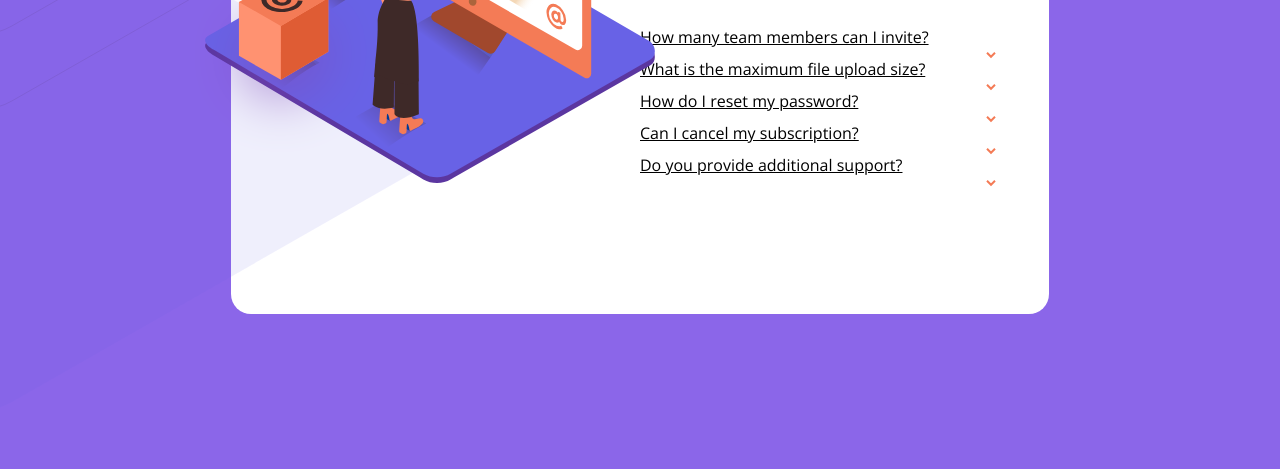
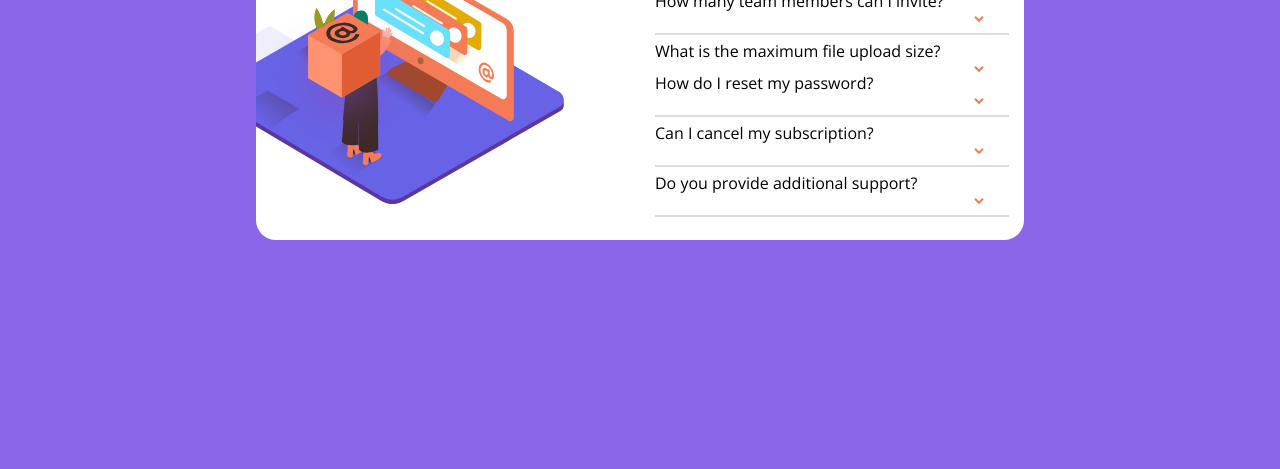
Before and after one commit to AylanaQueiroz/card, a plain HTML site: page index.html in a window 1280 px wide. Shown: the part 331-800 px from the top of the page. Drawn offline with nearby package versions, Linux system fonts and the light colour scheme.

Commit message:
img align and faq

```diff
--- a/index.css
+++ b/index.css
@@ -1,51 +1,90 @@
 body {
     background-color: #8b66e9;
     font-family: 'Open Sans', sans-serif;
+    align-items: center;
+    justify-content: center;
+    display: flex;
+    height: 100vh;
 }
 
 .card {
     background-color: white;
     min-height: 200px;
     display: flex;
+    border-radius: 20px;
+    box-sizing: border-box;
     width: 60%;
-    right: 0;
+    align-items: center;
+    justify-content: center;
+    overflow: hidden;
+
+
+
+    /* right: 0;
     left: 0;
-    margin: auto;
     position: absolute;
     padding: 25px;
     top:0%;
-    border-radius: 20px;
-    bottom: 0%;
-    max-height: 55%;
+    bottom: 0%; */
 }
 
 .photo-side {
     width: 50%;
-}
-
-.background-illustration {
-    position: relative;
-    margin-top: -100%;
-    margin-left: -201%;
-}
-
-.woman-illustration {
-    position: absolute;
-    margin-left: -30%;
-    width: 55%;
-    margin-top: -1%;
-}
-
-.box-illustration {
-    margin-top: 15%;
-    position: absolute;
-    margin-left:-32%
+    box-sizing: content-box;
+    display: flex;
+    padding: 15px;
+    align-items: center;
+    justify-content: center;
+    /* background-image: url("imagens/background.svg");
+    background-size: 80% 100%;
+    background-repeat: no-repeat;
+    background-position: top left; */
 }
 
 .faq-side {
     width: 50%;
-    margin: auto;
+    padding: 15px;
+
 }
+
+@media (max-width: 768px ) {
+.photo-side {
+    width: 100%;
+    max-width: 200px;
+}
+.faq-side {width: 100%
+}
+
+.card {
+    flex-wrap: wrap;
+    min-width: 200px;
+    width: 90%;
+
+}
+}
+
+.background-illustration {
+    width: 50%;
+    margin-left: -150px;
+    margin-top: -50px;
+    z-index: 0;
+    height: auto;
+}
+
+.woman-illustration {
+    width: 100%;
+    margin-left: -150px;
+    height: auto;
+}
+
+.box-illustration {
+    position: absolute;
+    width: 12%;
+    margin-left: -13em;
+    margin-top: 2em;
+}
+
+
 
 h1 {
     font-weight: bold;
@@ -53,8 +92,8 @@ h1 {
     font-size: 30px;
 }
 
-h2 {
-    text-decoration: underline;
+hr {
+    border: 0.2px solid #DDD;
 }
 
 .arrow {
--- a/index.html
+++ b/index.html
@@ -17,8 +17,6 @@
             <img class="background-illustration" src="imagens/background.svg" alt="background-illustration">
             <img class="woman-illustration" src="imagens/mulher.svg" alt="woman-illustration">
             <img class="box-illustration" src= "imagens/box.svg" alt="box-illustration">
-
-
         </div>
         <div class="faq-side">
             <h1>FAQ</h1>
@@ -26,21 +24,24 @@
             <h2>How many team members can I invite?</h2>
             <img class="arrow" src="imagens/seta.svg" alt="arrow illustration">
             <p>You can invite up to 2 additional users on the Free plan. There is no limit on team members for the Premium plan</p>
-
+            <hr>
             <h2>What is the maximum file upload size?</h2>
             <img class="arrow" src="imagens/seta.svg" alt="arrow illustration">
             <p>No more than 2GB. All files in your account must fit your allotted storage space.</p>
 
             <h2>How do I reset my password?</h2>
             <img class="arrow" src="imagens/seta.svg" alt="arrow illustration">
+            <hr>
             <p>Click “Forgot password” from the login page or “Change password” from your profile page. A reset link will be emailed to you.</p>
 
             <h2>Can I cancel my subscription?</h2>
             <img class="arrow" src="imagens/seta.svg" alt="arrow illustration">
+            <hr>
             <p>Yes! Send us a message and we’ll process your request no questions asked.</p>
 
             <h2>Do you provide additional support?</h2>
             <img class="arrow" src="imagens/seta.svg" alt="arrow illustration">
+            <hr>
             <p>Chat and email support is available 24/7. Phone lines are open during normal business hours.</p>
         </div>
     </div>
```
